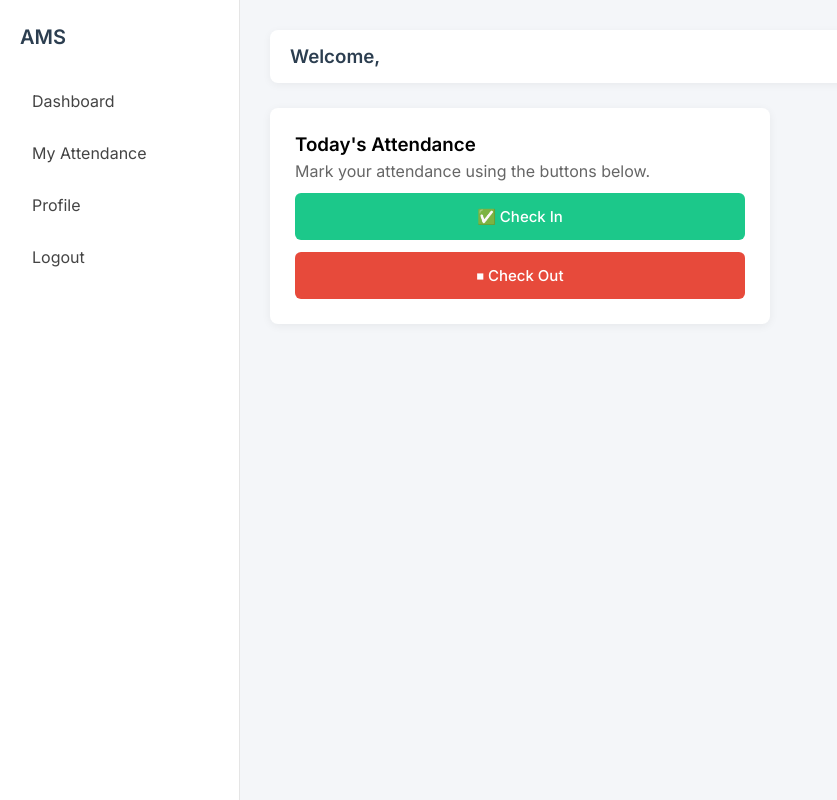
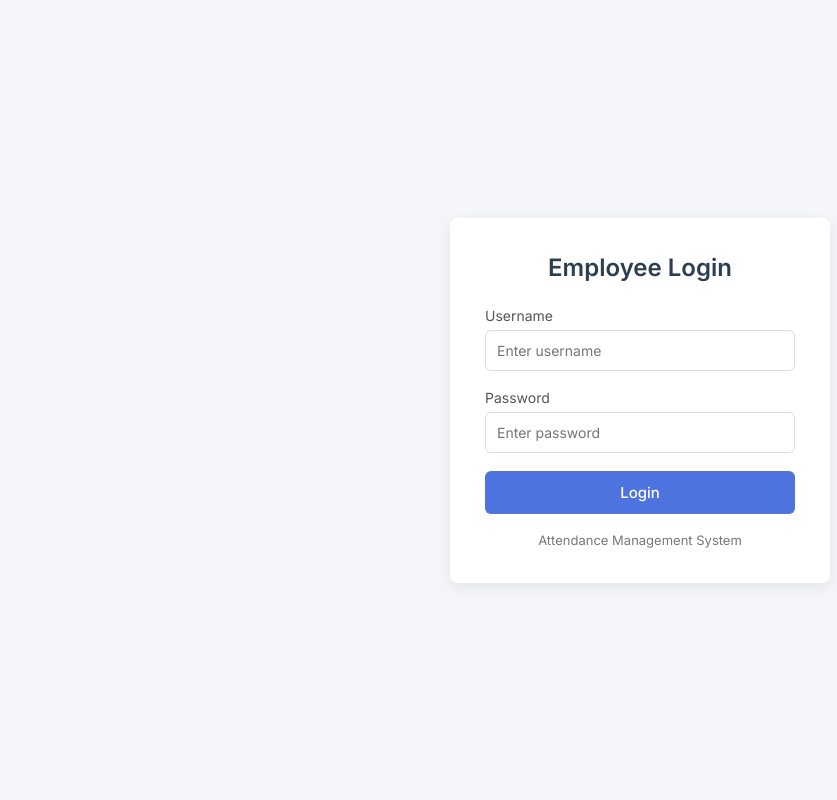
Before and after one commit to Anisshaikh25/EMPAttendance_Tracker, a Django app: page / in a window 1280 px wide. Shown: the whole page, without its empty margins (0-837 px from the left). Run offline with Django 5.2, Linux system fonts and the light colour scheme.

Commit message:
change the basic auth for login

```diff
--- a/templates/emplogin.html
+++ b/templates/emplogin.html
@@ -1,3 +1,4 @@
+
 <!DOCTYPE html>
 <html lang="en">
 <head>
--- a/templates/home.html
+++ b/templates/home.html
@@ -147,7 +147,7 @@ body{
         <a href="#">Dashboard</a>
         <a href="#">My Attendance</a>
         <a href="#">Profile</a>
-        <a href="#">Logout</a>
+        <a href={% url "emplogin" %}>Logout</a>
     </div>
 </div>
 
--- a/trackerapp/urls.py
+++ b/trackerapp/urls.py
@@ -5,6 +5,6 @@ from .import views
 
 urlpatterns=[
 
-    path('',views.home,name='home'),
-    path('emplogin/',views.home,name='emplogin'),
+    path('',views.employee_login,name='emplogin'),
+    path('dashboard/',views.home,name='home'),
 ]
--- a/trackerapp/views.py
+++ b/trackerapp/views.py
@@ -2,5 +2,27 @@ from django.shortcuts import render,redirect
 
 # Create your views here.
 
+
+
+from django.shortcuts import render, redirect
+from django.contrib.auth import authenticate, login
+from django.contrib import messages
+
+def employee_login(request):
+    if request.method == "POST":
+        username = request.POST.get("username")
+        password = request.POST.get("password")
+
+        user = authenticate(request, username=username, password=password)
+
+        if user is not None:
+            login(request, user)
+            return redirect("dashboard")   # after login
+        else:
+            messages.error(request, "Invalid username or password")
+
+    return render(request, "emplogin.html")
+
+
 def home(request):
-    return render(request,'home.html')
+    return render(request, "home.html")
```
